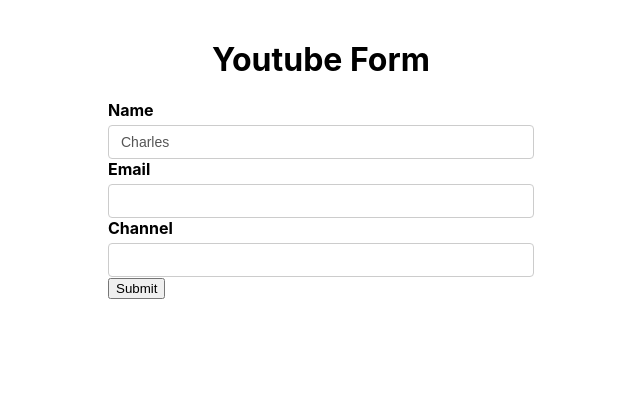
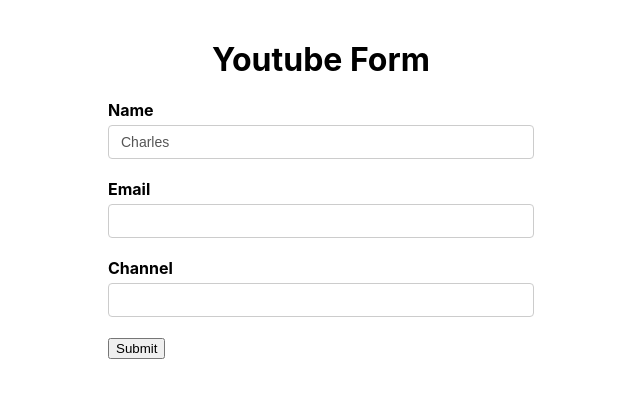
Before and after one commit to CharlesIvia/react-formik, a React (Create React App) app: page / in a window 1280 px wide. Shown: the top 398 px of the page, without its empty margins (319-959 px from the left). Built offline with nearby package versions, Linux system fonts and the light colour scheme.

Commit message:
Displaying validation error

```diff
--- a/src/components/YoutubeForm.js
+++ b/src/components/YoutubeForm.js
@@ -24,7 +24,7 @@
   if (!values.email) {
     errors.email = "Required";
   } else if (
-    /^(([^<>()[\]\\.,;:\s@"]+(\.[^<>()[\]\\.,;:\s@"]+)*)|(".+"))@((\[[0-9]{1,3}\.[0-9]{1,3}\.[0-9]{1,3}\.[0-9]{1,3}\])|(([a-zA-Z\-0-9]+\.)+[a-zA-Z]{2,}))$/.test(
+    !/^(([^<>()[\]\\.,;:\s@"]+(\.[^<>()[\]\\.,;:\s@"]+)*)|(".+"))@((\[[0-9]{1,3}\.[0-9]{1,3}\.[0-9]{1,3}\.[0-9]{1,3}\])|(([a-zA-Z\-0-9]+\.)+[a-zA-Z]{2,}))$/.test(
       values.email
     )
   ) {
@@ -44,11 +44,12 @@
     validate,
   });
 
-  // console.log("Form Values", formik.values);
+  console.log("Form Errors", formik.errors);
   return (
     <div>
       <h1 className="youtube-header">Youtube Form</h1>
       <form onSubmit={formik.handleSubmit}>
+        <div className="form-control">
           <label htmlFor="name">Name</label>
           <input
             type="text"
@@ -58,6 +59,12 @@
             value={formik.values.name}
           />
 
+          {formik.errors.name ? (
+            <div className="error">{formik.errors.name}</div>
+          ) : null}
+        </div>
+
+        <div className="form-control">
           <label htmlFor="email">Email</label>
           <input
             type="email"
@@ -67,6 +74,12 @@
             value={formik.values.email}
           />
 
+          {formik.errors.email ? (
+            <div className="error">{formik.errors.email}</div>
+          ) : null}
+        </div>
+
+        <div className="form-control">
           <label htmlFor="channel">Channel</label>
           <input
             type="text"
@@ -76,6 +89,10 @@
             value={formik.values.channel}
           />
 
+          {formik.errors.channel ? (
+            <div className="error">{formik.errors.channel}</div>
+          ) : null}
+        </div>
         <button type="submit">Submit</button>
       </form>
     </div>
```
Lines whose indentation alone changed are shown as unchanged.
